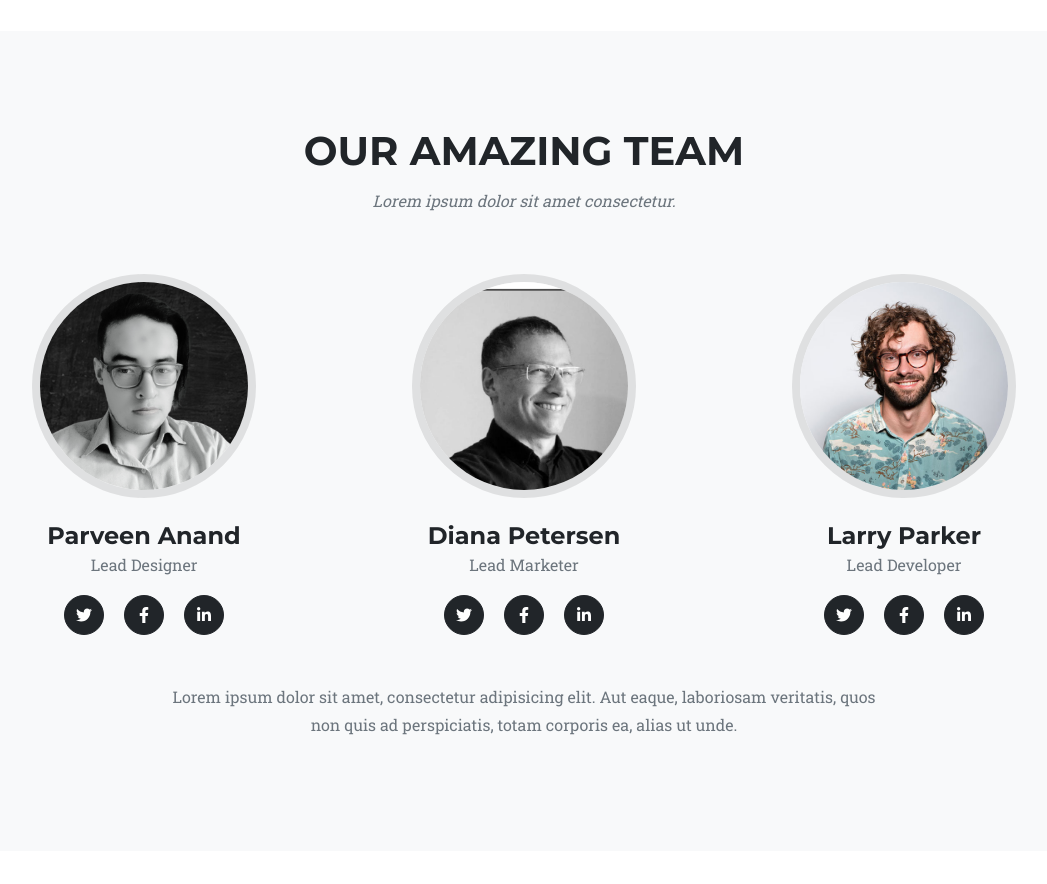
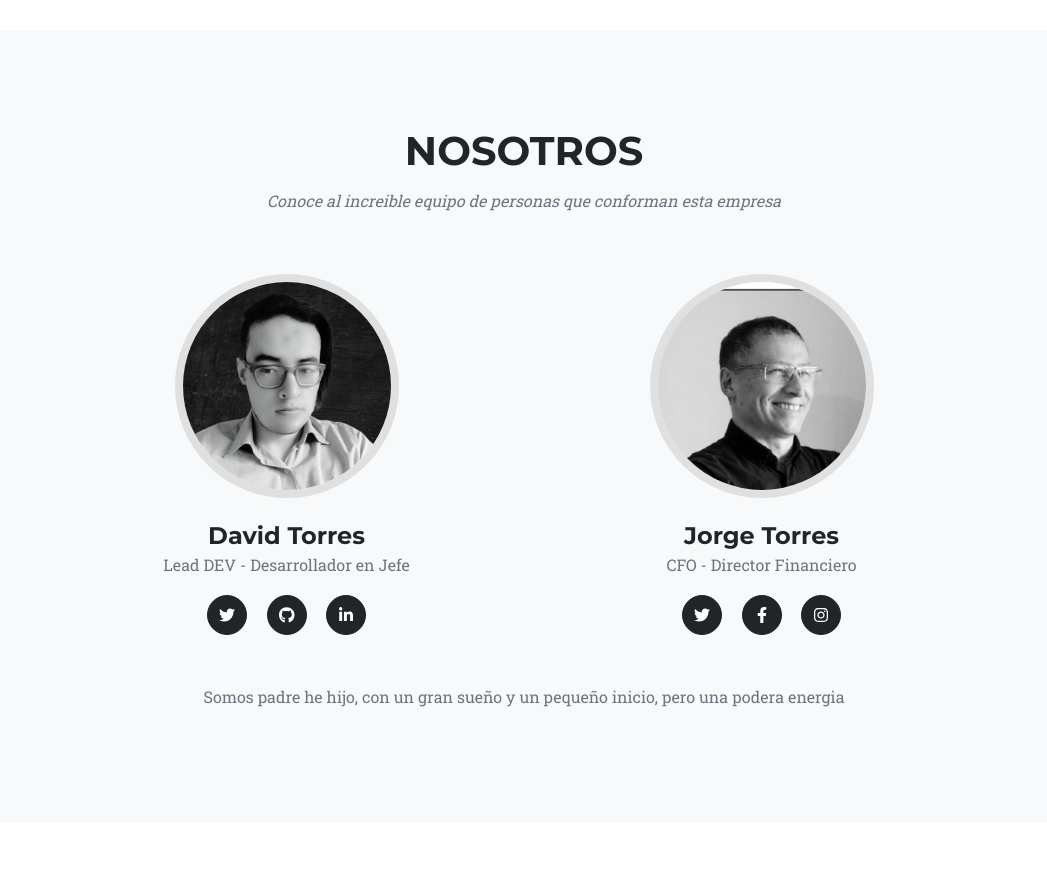
Before and after one commit to camiicode/startBootstrap-AGHP, a plain HTML site: page index.html in a window 1280 px wide. Shown: the part 4280-5164 px from the top of the page, without its empty margins (116-1163 px from the left). Drawn offline with nearby package versions, Linux system fonts and the light colour scheme; files whose address does not match are found by name.

Commit message:
Edit team members section

```diff
--- a/index.html
+++ b/index.html
@@ -47,7 +47,7 @@
                 <figcaption class="blockquote-footer mt-2 mb-5">
                     <cite title="Source Title">Bill Gates</cite>
                 </figcaption>
-                <a class="btn btn-primary btn-xl text-uppercase" href="https://api.whatsapp.com/send?phone=+573134712356&text=Hola,%20quiero%20que%20mi%20negocio%20tenga%20presencia%20en%20internet,%20cuentame%20mas!">Cuentame Mas</a>
+                <a class="btn btn-primary btn-xl text-uppercase" href="https://api.whatsapp.com/send?phone=+573134712356&text=Hola,%20quiero%20que%20mi%20negocio%20tenga%20presencia%20en%20internet,%20cuentame%20mas!" target="_blank">Cuentame Mas</a>
             </div>
         </header>
         <!-- Services-->
@@ -73,7 +73,7 @@
                                             <li>1 Landing page</li>
                                         </ul>
                                         <div class="btn-group w-100 mx-auto">
-                                            <a href="https://api.whatsapp.com/send?phone=+573134712356&text=Hola,%20quiero%20contratar%20el%20plan%20Bronce,%20me%20podrian%20dar%20mas%20información%20por%20favor." class="btn btn-primary">Saber Mas</a>
+                                            <a href="https://api.whatsapp.com/send?phone=+573134712356&text=Hola,%20quiero%20contratar%20el%20plan%20Bronce,%20me%20podrian%20dar%20mas%20información%20por%20favor." class="btn btn-primary" target="_blank">Saber Mas</a>
                                         </div>
                                     </div>
                                 </div>
@@ -90,7 +90,7 @@
                                             <li>Comparativas de accion de su sitio web con Google Analytics</li>
                                         </ul>
                                         <div class="btn-group w-100 mx-auto">
-                                            <a href="https://api.whatsapp.com/send?phone=+573134712356&text=Hola,%20quiero%20contratar%20el%20plan%20Plata,%20me%20podrian%20dar%20mas%20información%20por%20favor." class="btn btn-primary">Saber Mas</a>
+                                            <a href="https://api.whatsapp.com/send?phone=+573134712356&text=Hola,%20quiero%20contratar%20el%20plan%20Plata,%20me%20podrian%20dar%20mas%20información%20por%20favor." class="btn btn-primary" target="_blank">Saber Mas</a>
                                         </div>
                                     </div>
                                 </div>
@@ -106,7 +106,7 @@
                                             <li>Enlace con redes sociales de su preferencia</li>
                                         </ul>
                                         <div class="btn-group w-100 mx-auto">
-                                            <a href="https://api.whatsapp.com/send?phone=+573134712356&text=Hola,%20quiero%20contratar%20el%20plan%20Oro,%20me%20podrian%20dar%20mas%20información%20por%20favor." class="btn btn-primary">Saber Mas</a>
+                                            <a href="https://api.whatsapp.com/send?phone=+573134712356&text=Hola,%20quiero%20contratar%20el%20plan%20Oro,%20me%20podrian%20dar%20mas%20información%20por%20favor." class="btn btn-primary" target="_blank">Saber Mas</a>
                                         </div>
                                     </div>
                                 </div>
@@ -123,7 +123,7 @@
                                             <li>Soporte tecnico por correo electronico</li>
                                         </ul>
                                         <div class="btn-group w-100 mx-auto">
-                                            <a href="https://api.whatsapp.com/send?phone=+573134712356&text=Hola,%20quiero%20contratar%20el%20plan%20Diamante,%20me%20podrian%20dar%20mas%20información%20por%20favor." class="btn btn-primary">Saber Mas</a>
+                                            <a href="https://api.whatsapp.com/send?phone=+573134712356&text=Hola,%20quiero%20contratar%20el%20plan%20Diamante,%20me%20podrian%20dar%20mas%20información%20por%20favor." class="btn btn-primary" target="_blank">Saber Mas</a>
                                         </div>
                                     </div>
                                 </div>
@@ -304,43 +304,37 @@
         <section class="page-section bg-light" id="team">
             <div class="container">
                 <div class="text-center">
-                    <h2 class="section-heading text-uppercase">Our Amazing Team</h2>
-                    <h3 class="section-subheading text-muted">Lorem ipsum dolor sit amet consectetur.</h3>
+                    <h2 class="section-heading text-uppercase">Nosotros</h2>
+                    <h3 class="section-subheading text-muted">Conoce al increible equipo de personas que conforman esta empresa</h3>
                 </div>
                 <div class="row">
-                    <div class="col-lg-4">
+                    <div class="col-lg-10 col-sm-12 col-12 offset-lg-1">
+                        <div class="row">
+                            <div class="col-lg-6">
                                 <div class="team-member">
                                     <img class="mx-auto rounded-circle" src="assets/img/team/1.jpg" alt="..." />
-                            <h4>Parveen Anand</h4>
-                            <p class="text-muted">Lead Designer</p>
-                            <a class="btn btn-dark btn-social mx-2" href="#!" aria-label="Parveen Anand Twitter Profile"><i class="fab fa-twitter"></i></a>
-                            <a class="btn btn-dark btn-social mx-2" href="#!" aria-label="Parveen Anand Facebook Profile"><i class="fab fa-facebook-f"></i></a>
-                            <a class="btn btn-dark btn-social mx-2" href="#!" aria-label="Parveen Anand LinkedIn Profile"><i class="fab fa-linkedin-in"></i></a>
+                                    <h4>David Torres</h4>
+                                    <p class="text-muted">Lead DEV - Desarrollador en Jefe</p>
+                                    <a class="btn btn-dark btn-social mx-2" title="Twitter" href="https://twitter.com/CoreDeiv" aria-label="David Torres Twitter Profile" target="_blank"><i class="fab fa-twitter"></i></a>
+                                    <a class="btn btn-dark btn-social mx-2" title="Github" href="https://github.com/coreDeiv" aria-label="David Torres Github Profile" target="_blank"><i class="fab fa-github"></i></a>
+                                    <a class="btn btn-dark btn-social mx-2" title="Linkedin" href="https://www.linkedin.com/in/david-fernando-torres-parra-4106bb220/" aria-label="David Torres LinkedIn Profile" target="_blank"><i class="fab fa-linkedin-in"></i></a>
                                 </div>
                             </div>
-                    <div class="col-lg-4">
+                            <div class="col-lg-6">
                                 <div class="team-member">
                                     <img class="mx-auto rounded-circle" src="assets/img/team/2.jpg" alt="..." />
-                            <h4>Diana Petersen</h4>
-                            <p class="text-muted">Lead Marketer</p>
-                            <a class="btn btn-dark btn-social mx-2" href="#!" aria-label="Diana Petersen Twitter Profile"><i class="fab fa-twitter"></i></a>
-                            <a class="btn btn-dark btn-social mx-2" href="#!" aria-label="Diana Petersen Facebook Profile"><i class="fab fa-facebook-f"></i></a>
-                            <a class="btn btn-dark btn-social mx-2" href="#!" aria-label="Diana Petersen LinkedIn Profile"><i class="fab fa-linkedin-in"></i></a>
+                                    <h4>Jorge Torres</h4>
+                                    <p class="text-muted">CFO - Director Financiero</p>
+                                    <a class="btn btn-dark btn-social mx-2" title="Twitter" href="#!" aria-label="Jorge Torres Twitter Profile" target="_blank"><i class="fab fa-twitter"></i></a>
+                                    <a class="btn btn-dark btn-social mx-2" title="Facebook" href="#!" aria-label="Jorge Torres Facebook Profile" target="_blank"><i class="fab fa-facebook-f"></i></a>
+                                    <a class="btn btn-dark btn-social mx-2" title="Instagram" href="#!" aria-label="Jorge Torres Instagram Profile" target="_blank"><i class="fab fa-instagram"></i></a>
                                 </div>
                             </div>
-                    <div class="col-lg-4">
-                        <div class="team-member">
-                            <img class="mx-auto rounded-circle" src="assets/img/team/3.jpg" alt="..." />
-                            <h4>Larry Parker</h4>
-                            <p class="text-muted">Lead Developer</p>
-                            <a class="btn btn-dark btn-social mx-2" href="#!" aria-label="Larry Parker Twitter Profile"><i class="fab fa-twitter"></i></a>
-                            <a class="btn btn-dark btn-social mx-2" href="#!" aria-label="Larry Parker Facebook Profile"><i class="fab fa-facebook-f"></i></a>
-                            <a class="btn btn-dark btn-social mx-2" href="#!" aria-label="Larry Parker LinkedIn Profile"><i class="fab fa-linkedin-in"></i></a>
                         </div>
                     </div>
                 </div>
                 <div class="row">
-                    <div class="col-lg-8 mx-auto text-center"><p class="large text-muted">Lorem ipsum dolor sit amet, consectetur adipisicing elit. Aut eaque, laboriosam veritatis, quos non quis ad perspiciatis, totam corporis ea, alias ut unde.</p></div>
+                    <div class="col-lg-8 mx-auto text-center"><p class="large text-muted">Somos padre he hijo, con un gran sueño y un pequeño inicio, pero una podera energia</p></div>
                 </div>
             </div>
         </section>
```
Also changed, not shown: css/styles.css. Lines whose indentation alone changed are shown as unchanged.
